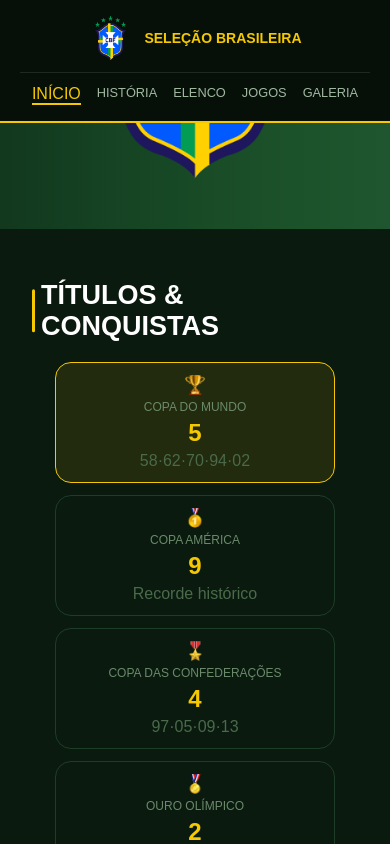
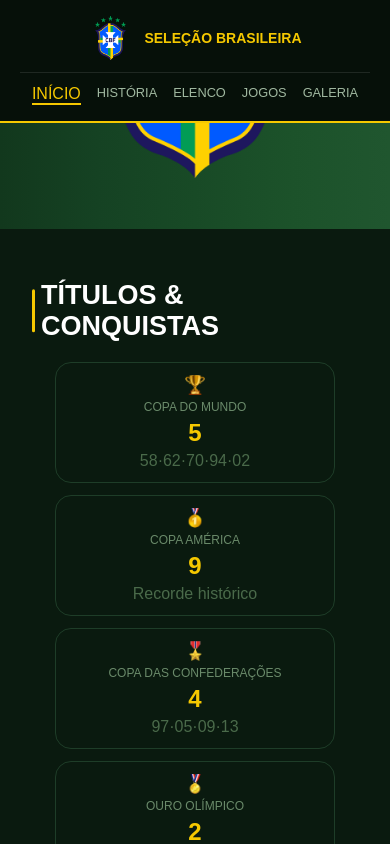
Before and after one commit to GabrielSTNS/selecao-brasileira, a React (Vite) app: page / in a window 390 px wide. In both pictures the pointer is over the element 195 px from the left and 943 px from the top of the page. Shown: the part 521-1365 px from the top of the page. Built offline with nearby package versions, Linux system fonts and the light colour scheme.

Commit message:
:lipstick: feat: Efeito de hover removido para telas menores ou igual 768px.

```diff
--- a/src/pages/home/Home.module.scss
+++ b/src/pages/home/Home.module.scss
@@ -222,6 +222,10 @@
 
     .cardConquista {
       width: clamp(120px, 40vw, 180px);
+      &:hover {
+        background-color: transparent;
+        border: solid 1px $bordaCard;
+      }
     }
   }
 
```
